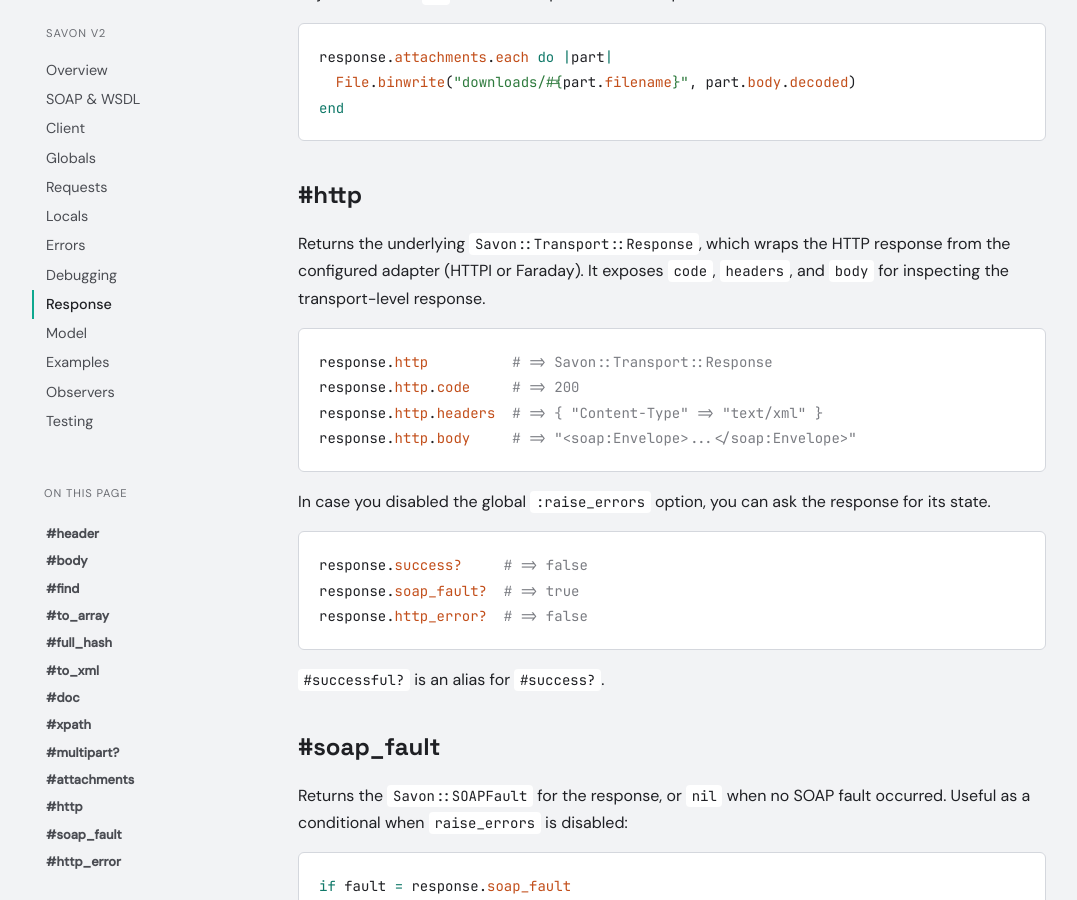
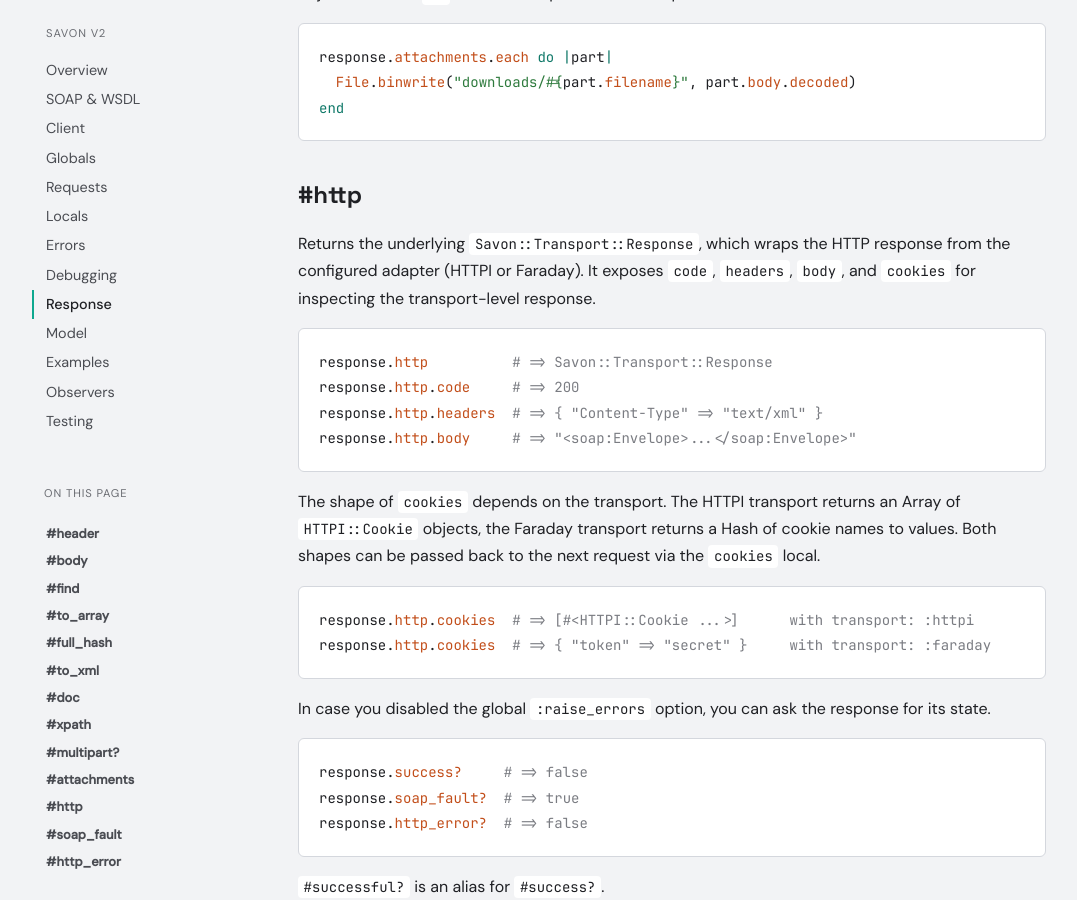
Before and after one commit to savonrb/savonrb.github.io, a Jekyll site: the page built from version2/response.md, in a window 1280 px wide and 900 px high, scrolled down 3619 px. Shown: the whole window, without its empty margins (94-1171 px from the left). Built offline with Jekyll 4.4.1, drawn with Linux system fonts in a browser that asks for light colours.

Commit message:
Update response.http.cookies docs

````diff
--- a/version2/response.md
+++ b/version2/response.md
@@ -156,14 +156,23 @@ end
 ## #http
 
 Returns the underlying `Savon::Transport::Response`, which wraps the HTTP response
-from the configured adapter (HTTPI or Faraday). It exposes `code`, `headers`, and
-`body` for inspecting the transport-level response.
+from the configured adapter (HTTPI or Faraday). It exposes `code`, `headers`, `body`,
+and `cookies` for inspecting the transport-level response.
 
 ``` ruby
 response.http          # => Savon::Transport::Response
 response.http.code     # => 200
 response.http.headers  # => { "Content-Type" => "text/xml" }
 response.http.body     # => "<soap:Envelope>...</soap:Envelope>"
+```
+
+The shape of `cookies` depends on the transport. The HTTPI transport returns an Array
+of `HTTPI::Cookie` objects, the Faraday transport returns a Hash of cookie names to values.
+Both shapes can be passed back to the next request via the [`cookies`](/version2/locals.html#cookies) local.
+
+``` ruby
+response.http.cookies  # => [#<HTTPI::Cookie ...>]      with transport: :httpi
+response.http.cookies  # => { "token" => "secret" }     with transport: :faraday
 ```
 
 In case you disabled the global `:raise_errors` option, you can ask the response for its state.
````
Also changed, not shown: version2/locals.md (+6 -2 lines).
